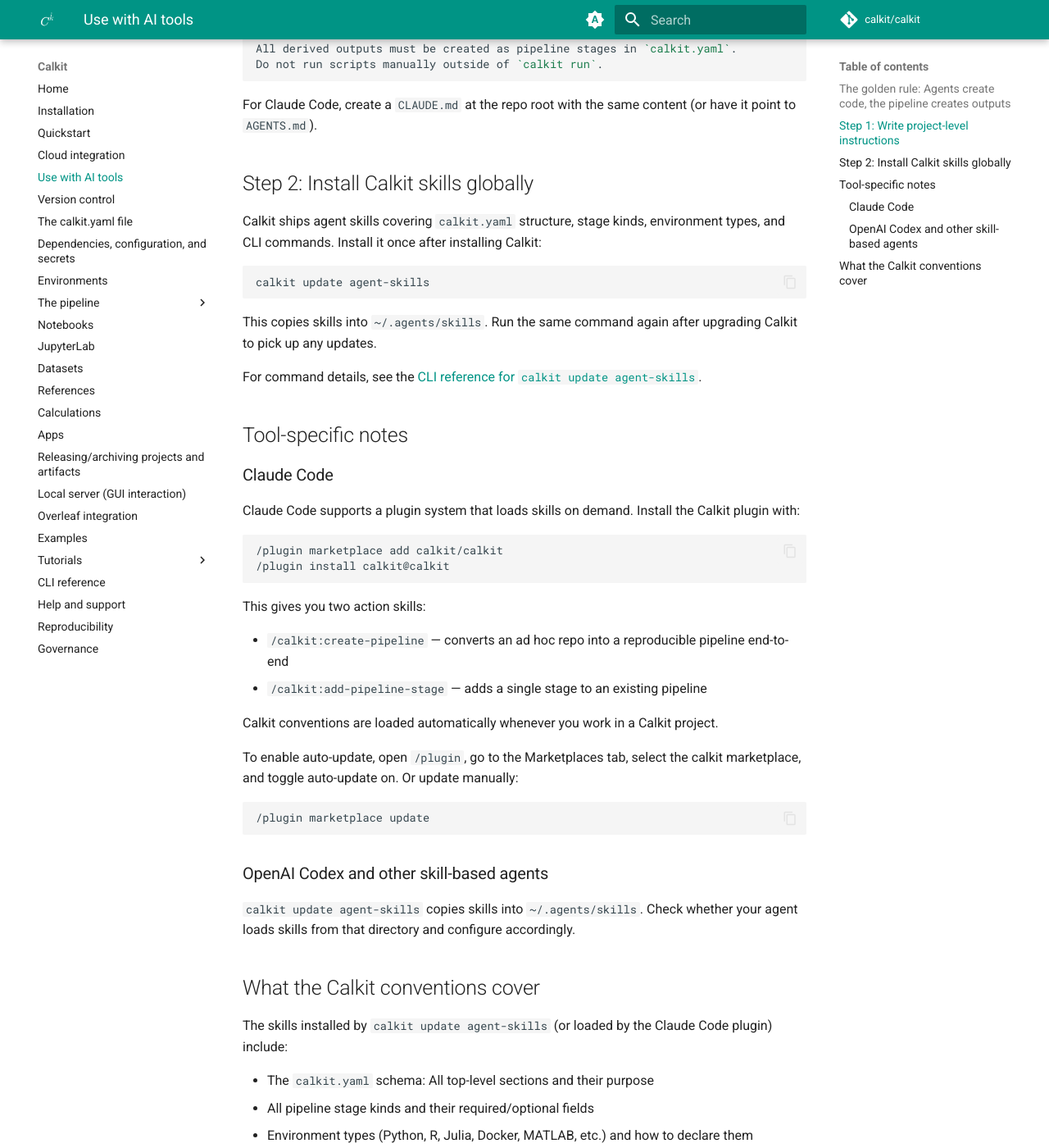
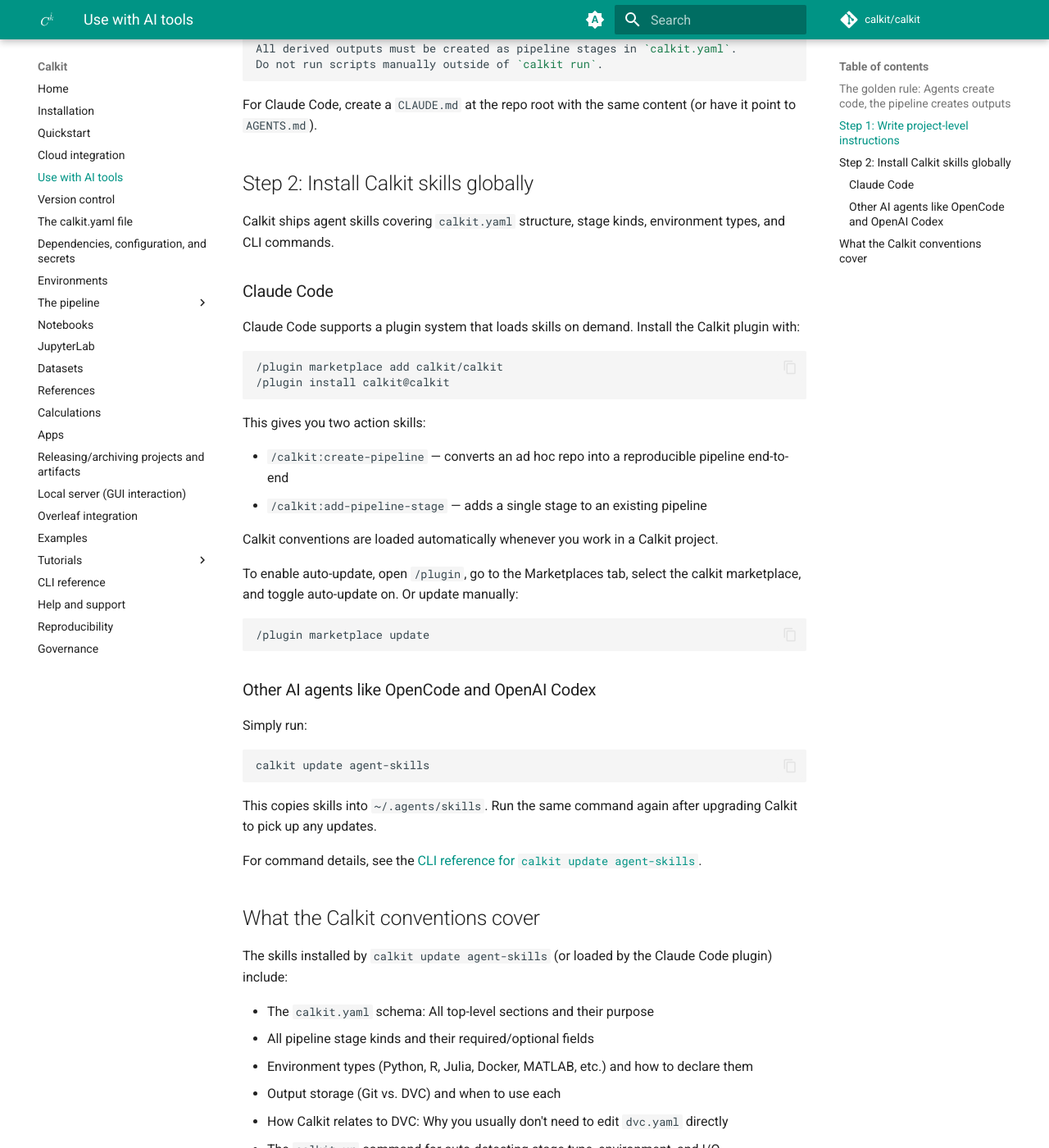
Before and after one commit to calkit/calkit, an MkDocs documentation site: the page built from docs/ai-tools.md, in a window 1280 px wide and 1400 px high, scrolled down 1323 px. Shown: the whole window at 82% size. Built offline with MkDocs 1.6.1 and Material for MkDocs 9.7.7, drawn with Linux system fonts in a browser that asks for light colours; comment, search, counter and statistics services are not loaded.

Commit message:
Improve agent skills install instructions

````diff
--- a/docs/ai-tools.md
+++ b/docs/ai-tools.md
@@ -71,21 +71,7 @@
 ## Step 2: Install Calkit skills globally
 
 Calkit ships agent skills covering `calkit.yaml` structure, stage
-kinds, environment types, and CLI commands. Install it once after installing
-Calkit:
-
-```bash
-calkit update agent-skills
-```
-
-This copies skills into `~/.agents/skills`.
-Run the same command again after
-upgrading Calkit to pick up any updates.
-
-For command details, see the
-[CLI reference for `calkit update agent-skills`](cli-reference.md#subcommand-update-agent-skills).
-
-## Tool-specific notes
+kinds, environment types, and CLI commands.
 
 ### Claude Code
 
@@ -113,11 +99,20 @@
 /plugin marketplace update
 ```
 
-### OpenAI Codex and other skill-based agents
+### Other AI agents like OpenCode and OpenAI Codex
 
-`calkit update agent-skills` copies skills into `~/.agents/skills`.
-Check whether your agent loads skills from that directory and configure
-accordingly.
+Simply run:
+
+```bash
+calkit update agent-skills
+```
+
+This copies skills into `~/.agents/skills`.
+Run the same command again after
+upgrading Calkit to pick up any updates.
+
+For command details, see the
+[CLI reference for `calkit update agent-skills`](cli-reference.md#subcommand-update-agent-skills).
 
 ## What the Calkit conventions cover
 
````
Also changed, not shown: README.md (+4 -0 lines), docs/installation.md (+4 -0 lines).
